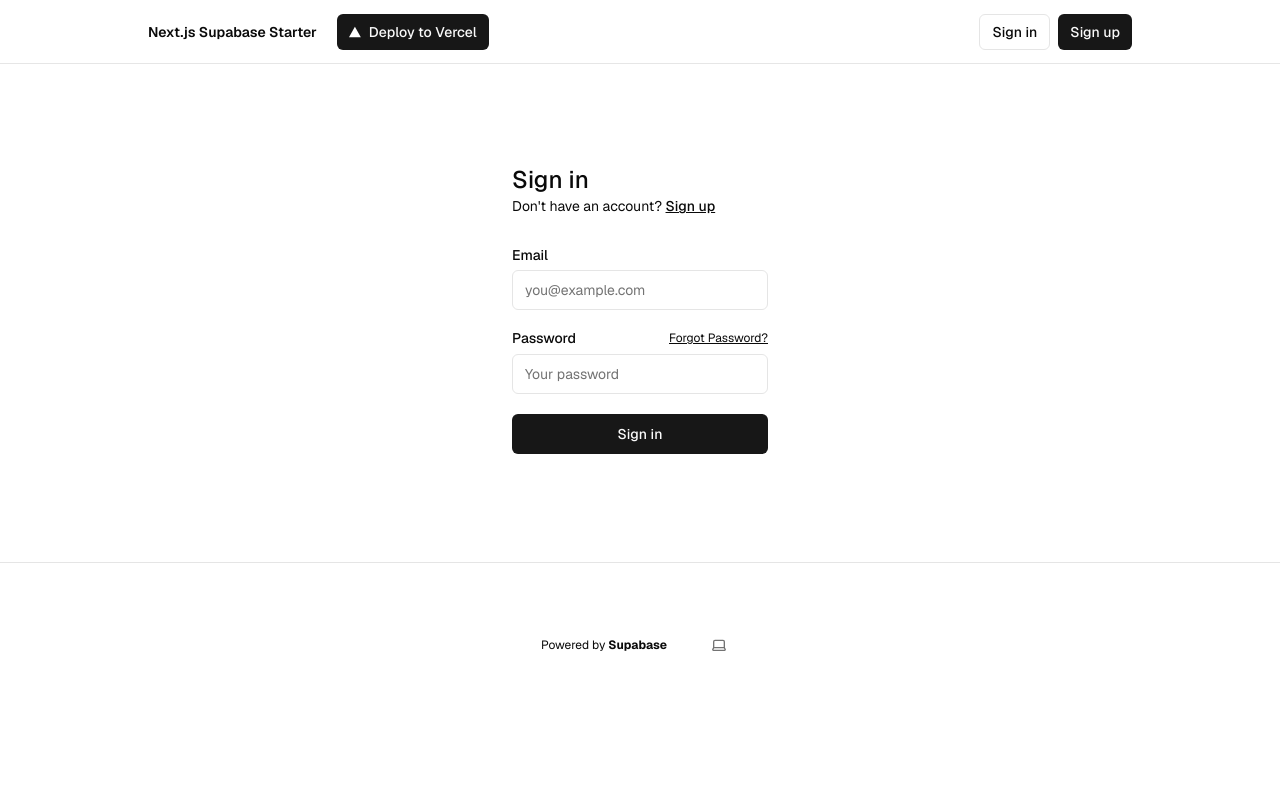
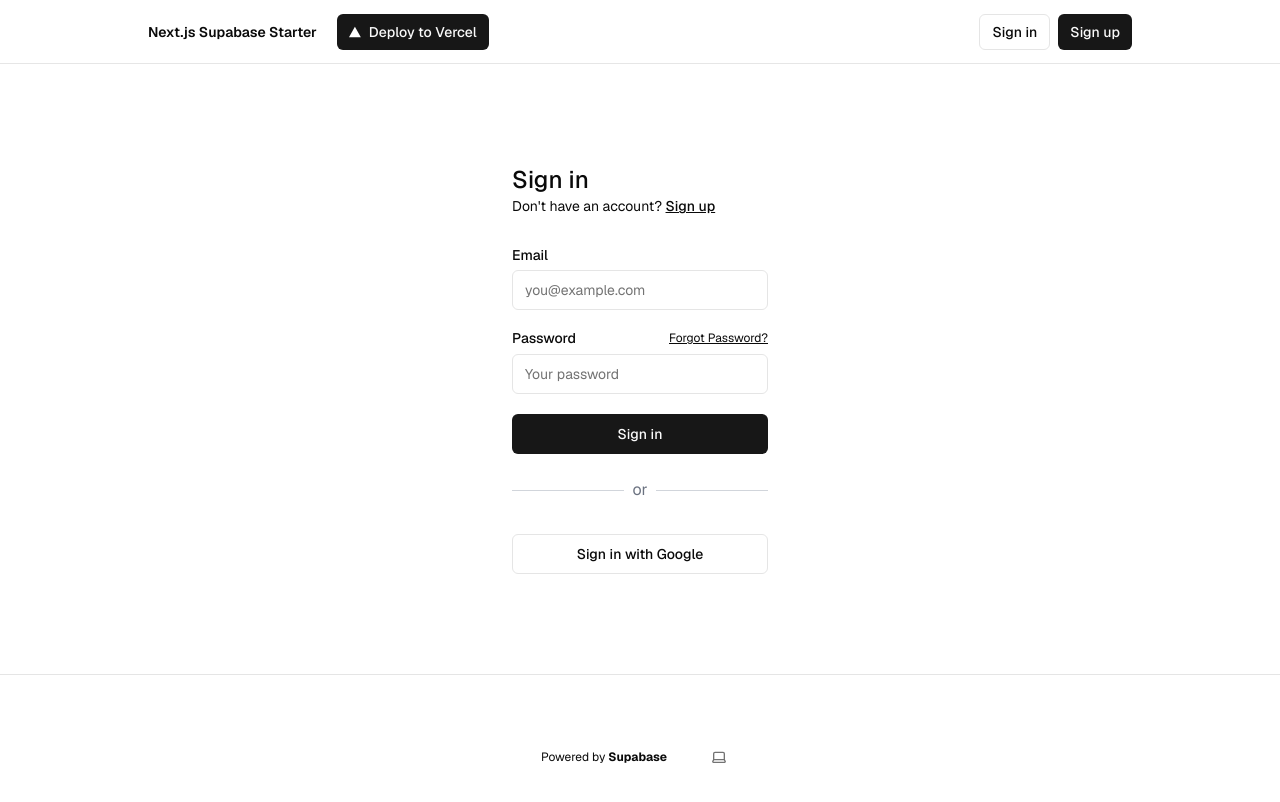
Before and after one commit to sameerkhansf/Fashionista, a Next.js app: page /sign-in in a window 1280 px wide. Shown: the top 802 px of the page. Built offline with nearby package versions, Linux system fonts and the light colour scheme; no server answers.

Commit message:
Added Google auth button

```diff
--- /dev/null
+++ b/app/(auth-pages)/sign-in/GoogleSignInButton.tsx
@@ -0,0 +1,26 @@
+"use client";
+import { Button } from "@/components/ui/button";
+import { createClient } from "@/utils/supabase/client";
+
+export function GoogleSignInButton() {
+  const handleGoogleSignIn = async () => {
+    const supabase = createClient();
+    await supabase.auth.signInWithOAuth({
+      provider: "google",
+      options: {
+        redirectTo: `${window.location.origin}/auth/callback`,
+      },
+    });
+  };
+
+  return (
+    <Button
+      type="button"
+      variant="outline"
+      onClick={handleGoogleSignIn}
+      className="mt-4 w-full"
+    >
+      Sign in with Google
+    </Button>
+  );
+}
--- a/app/(auth-pages)/sign-in/page.tsx
+++ b/app/(auth-pages)/sign-in/page.tsx
@@ -4,6 +4,7 @@ import { SubmitButton } from "@/components/submit-button";
 import { Input } from "@/components/ui/input";
 import { Label } from "@/components/ui/label";
 import Link from "next/link";
+import { GoogleSignInButton } from "./GoogleSignInButton";
 
 export default async function Login(props: { searchParams: Promise<Message> }) {
   const searchParams = await props.searchParams;
@@ -39,6 +40,12 @@ export default async function Login(props: { searchParams: Promise<Message> }) {
         </SubmitButton>
         <FormMessage message={searchParams} />
       </div>
+      <div className="flex items-center my-4">
+        <div className="flex-grow border-t border-gray-300" />
+        <span className="mx-2 text-gray-500">or</span>
+        <div className="flex-grow border-t border-gray-300" />
+      </div>
+      <GoogleSignInButton />
     </form>
   );
 }
```
Also changed, not shown: 1 other file (tests, documents, lock files or other folders).
